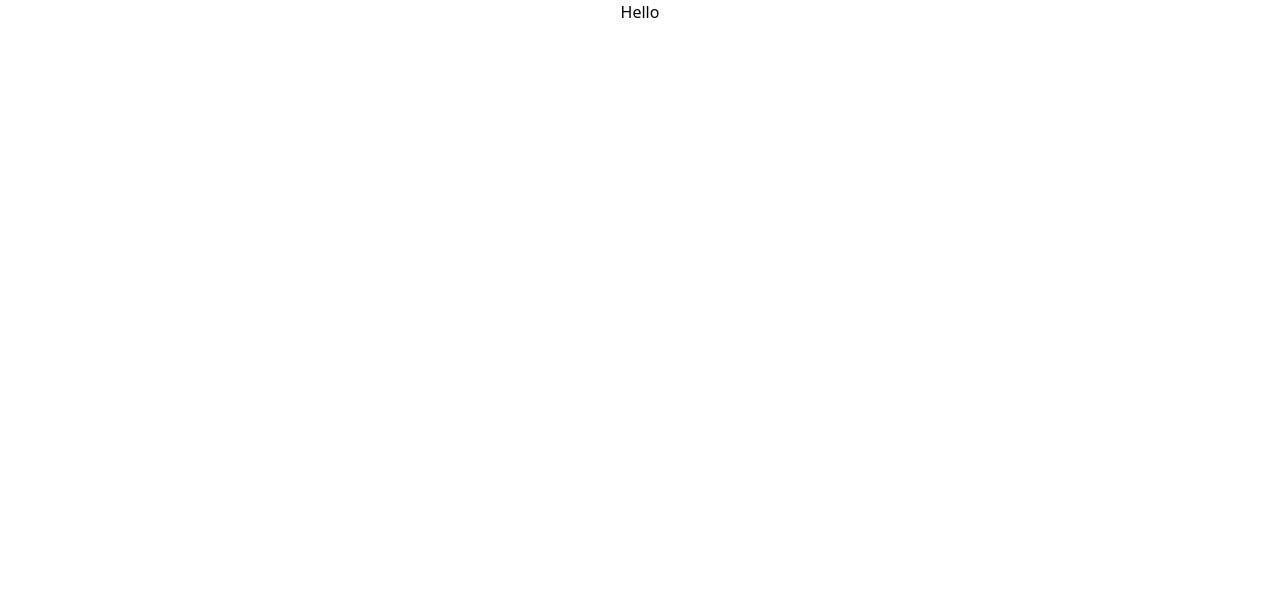
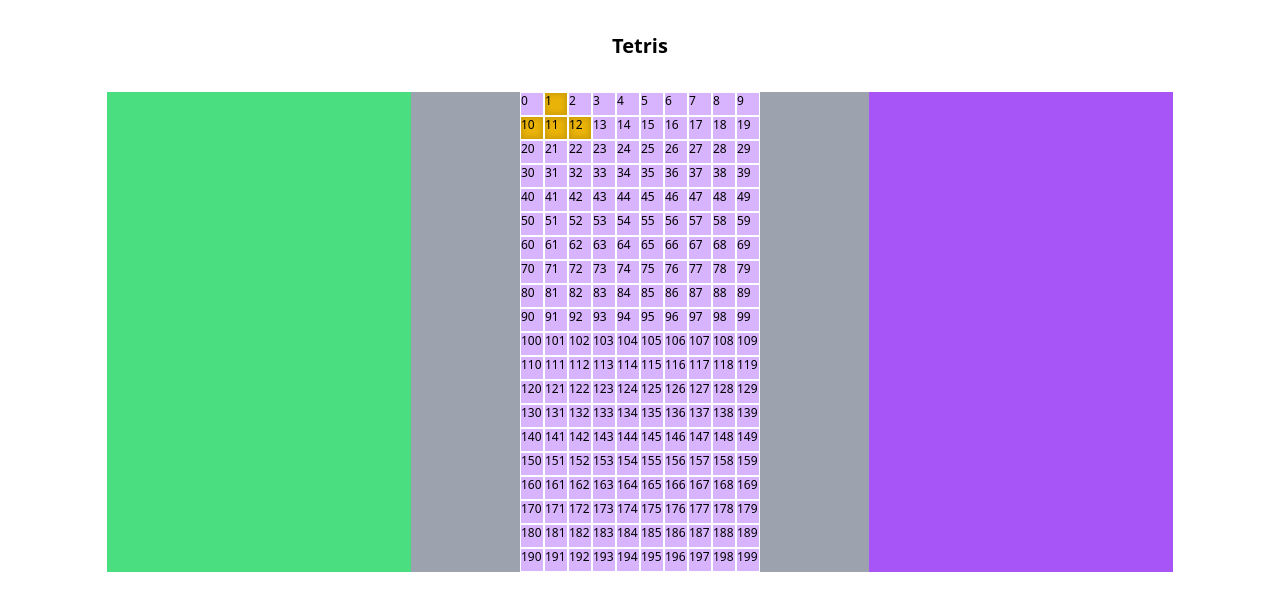
Before and after one commit to yavoraldev00/Tetris-in-JavaScript-Remake, a website: page index.html in a window 1280 px wide. Drawn offline with Linux system fonts and the light colour scheme.

Commit message:
Game board, creating and setting random pieces

```diff
--- a/css/input.css
+++ b/css/input.css
@@ -1,3 +1,19 @@
 @tailwind base;
 @tailwind components;
 @tailwind utilities;
+
+.board {
+    @apply bg-gray-400 flex flex-col col-span-3 items-center;
+}
+
+.row {
+    @apply flex w-fit;
+}
+
+.cell {
+    @apply bg-purple-300 w-6 aspect-square border-white border text-xs overflow-hidden;
+}
+
+.piece {
+    @apply bg-yellow-500 shadow-[inset_0_0_4px_3px_rgba(0,0,0,0.1)];
+}
--- a/index.html
+++ b/index.html
@@ -7,6 +7,22 @@
     <title>Tetris</title>
 </head>
 <body>
-    <h1 class="w-full text-center">Hello</h1>
+    <h1 class="w-full my-8 text-center text-xl font-bold">Tetris</h1>
+
+    <!-- Grid containing game and extra information -->
+    <div class="grid grid-cols-7 h-24 w-10/12 mx-auto">
+
+        <!-- Held piece and other information -->
+        <div class="bg-green-400 col-span-2"></div>
+
+        <!-- Game board -->
+        <div id="board" class="board"></div>
+
+        <!-- Next piece and other information -->
+        <div class="bg-purple-500 col-span-2"></div>
+    </div>
+
+    <!-- Game scripts -->
+    <script src="scripts/board.js"></script>
 </body>
 </html>
--- /dev/null
+++ b/scripts/board.js
@@ -0,0 +1,99 @@
+const board = document.getElementById("board")
+var cell_num = 0;
+
+for (let i = 0; i < 20; i++) {
+    const row = document.createElement("div");
+    row.classList.add("row");
+
+    for (let j = 0; j < 10; j++) {
+        const cell = document.createElement("div");
+        cell.classList.add("cell");
+        cell.setAttribute("data-cell-number", cell_num);
+        cell.textContent = cell_num;
+        row.appendChild(cell);
+        cell_num += 1;
+    }
+
+    board.appendChild(row);
+}
+
+//Tetris pieces
+
+tetrisPieces = {
+    // Guide to initial coordinates
+
+    // [0, 1, 2, 3]
+    // [10,11,12,13]
+    // [20,21,22,23]
+    // [30,31,32,33]
+
+    // **NOTE**: coordinates for pieces are written left-right (important for rotation)
+
+    // -----------------
+
+    "i_shape": [10,11,12,13],
+
+    // [0, 1, 2, 3]
+    // [*, *, *, *]
+    // [20,21,22,23]
+    // [30,31,32,33]
+
+
+    "j_shape": [0,10,11,12],
+
+    // [*, 1, 2, 3]
+    // [* ,* ,* ,13]
+    // [20,21,22,23]
+    // [30,31,32,33]
+
+
+    "l_shape": [2,10,11,12],
+
+    // [0, 1, *, 3]
+    // [*, *, *,13]
+    // [20,21,22,23]
+    // [30,31,32,33]
+
+    "o_shape": [1,2,11,12],
+
+    // [0,  *, *, 3]
+    // [10, *, *,13]
+    // [20,21,22,23]
+    // [30,31,32,33]
+
+    "s_shape": [1,2,10,11],
+
+    // [0 , *, *, 3]
+    // [* , *,12,13]
+    // [20,21,22,23]
+    // [30,31,32,33]
+
+    "t_shape": [1,10,11,12],
+
+    // [0,  *, 2, 3]
+    // [* ,* ,* ,13]
+    // [20,21,22,23]
+    // [30,31,32,33]
+
+    "z_shape": [0,1,11,12]
+
+    // [ *, *, 2, 3]
+    // [10,* ,* ,13]
+    // [20,21,22,23]
+    // [30,31,32,33]
+}
+
+const pieceNames = ["i_shape","j_shape","l_shape","o_shape","s_shape","t_shape","z_shape"]
+
+const randomPiece = Math.floor(Math.random() * (pieceNames.length-1));
+
+const chosenPiece = tetrisPieces[pieceNames[randomPiece]];
+
+
+chosenPiece.forEach(pieceCell => {
+    const cell = document.querySelector(`[data-cell-number="${pieceCell}"]`);
+
+    if (cell) {
+        cell.classList.add("piece");
+    }
+});
```
Also changed, not shown: css/output.css.
